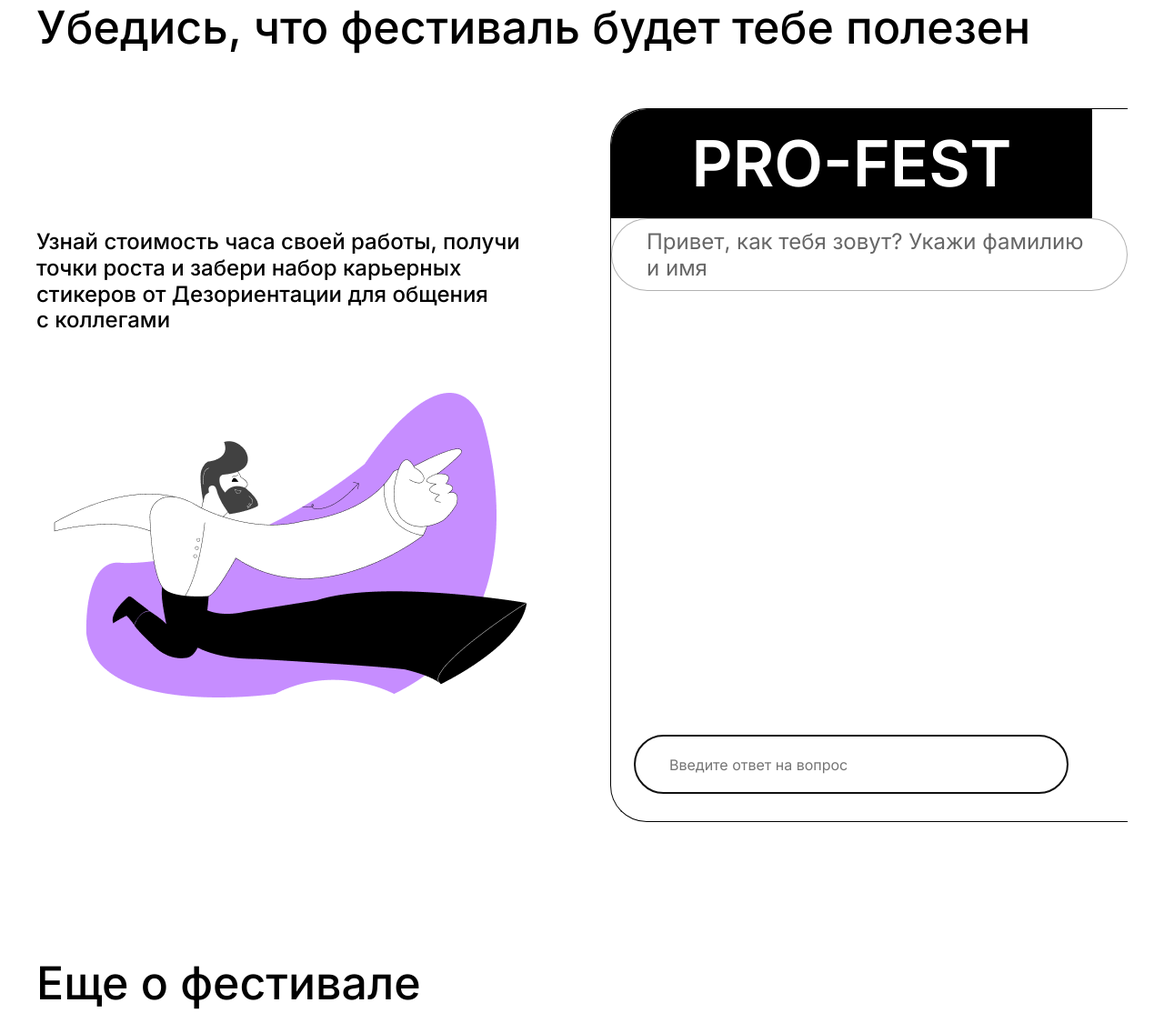
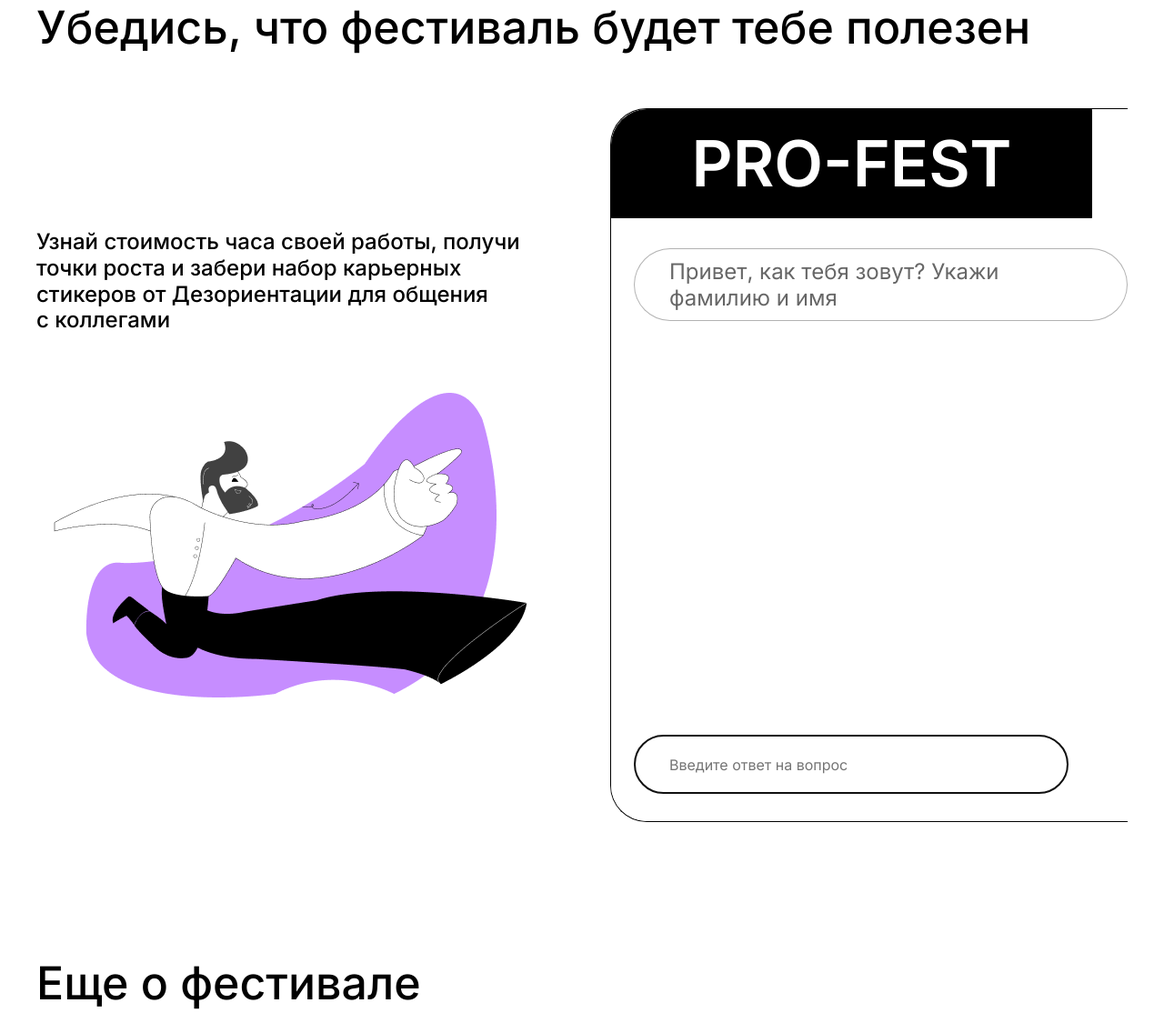
Before and after one commit to regilina/desor, a Django app: template dezor/templates/main.html in a window 1280 px wide. Shown: the part 973-2087 px from the top of the page at 91% size. Run offline with Django 4.2, Linux system fonts and the light colour scheme; the template is opened without the code that fills it, so the values that code supplies are empty.

Commit message:
Some changes

```diff
--- a/dezor/static/css/styles.css
+++ b/dezor/static/css/styles.css
@@ -120,7 +120,8 @@
   overflow-x: hidden;
   overflow-y: scroll; /* Включение вертикальной полосы прокрутки */
   margin-top: -120px;
-  padding-top: 120px;
+  padding-top: 153px;
+  padding-left: 25px;
   margin-bottom: -110px;
   padding-bottom: 110px;
 }
@@ -152,11 +153,14 @@
 .chat__input {
   display: flex;
   align-items: center;
-  margin-bottom: 30px;
-  margin-left: 25px;
+  padding-bottom: 30px;
+  padding-left: 25px;
+  margin-right: 40px;
+  padding-top: 15px;
   z-index: 999;
+  background-color: #FFF;
+  border-radius: 0px 0px 0px 40px;
   gap: 10px;
-  margin-top: 15px;
 }
 .chat__input-field {
   font-size: 16px;
--- a/dezor/static/css/styles.scss
+++ b/dezor/static/css/styles.scss
@@ -134,7 +134,8 @@
     overflow-x: hidden;
     overflow-y: scroll; /* Включение вертикальной полосы прокрутки */
     margin-top: -120px;
-    padding-top: 120px;
+    padding-top: 153px;
+    padding-left: 25px;
     margin-bottom: -110px;
     padding-bottom: 110px;
 
@@ -172,12 +173,20 @@
   &__input {
     display: flex;
     align-items: center;
-    margin-bottom: 30px;
-    margin-left: 25px;
+    padding-bottom: 30px;
+    padding-left: 25px;
+    margin-right: 40px;
+    padding-top: 15px;
     z-index: 999;
+    background-color: #FFF;
+
+    border-radius: 0px 0px 0px 40px;
+
+
+
 
     gap: 10px;
-    margin-top: 15px;
+
 
 
     &-field {
```
Also changed, not shown: 1 other file.
